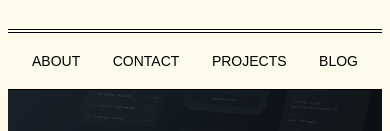
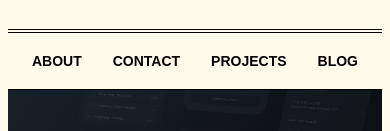
Before and after one commit to L-Lemes/portfolio, a Next.js app: page /projects in a window 390 px wide. Shown: the top 131 px of the page. Built offline with nearby package versions, Linux system fonts and the light colour scheme; a web font is replaced by a local one.

Commit message:
styles: added font-bold in Navbar

```diff
--- a/src/components/Navbar.tsx
+++ b/src/components/Navbar.tsx
@@ -6,16 +6,16 @@ export const Navbar = ({...props}: React.ComponentProps<"div">) => {
       <div className="relative border-y h-[3.625rem] border-black w-full before:absolute before:-top-[0.25rem] before:block before:w-full before:h-[1px] before:bg-black lg:before:-top-[0.375rem]">
         <ul className="flex justify-between px-6 pb-3 pt-[1.125rem] uppercase text-sm md:text-base md:px-10 xl:text-lg xl:px-12">
           <li>
-            <Link href="/about" className="lg:hover:drop-shadow-about lg:hover:text-[1.375rem] lg:hover:-translate-y-5 duration-200">about</Link>
+            <Link href="/about" className="font-bold lg:hover:drop-shadow-about lg:hover:text-[1.375rem] lg:hover:-translate-y-5 duration-200">about</Link>
           </li>
           <li>
-            <Link href="/contact" className="lg:hover:drop-shadow-contact lg:hover:text-[1.375rem] lg:hover:-translate-y-5 duration-200">contact</Link>
+            <Link href="/contact" className="font-bold lg:hover:drop-shadow-contact lg:hover:text-[1.375rem] lg:hover:-translate-y-5 duration-200">contact</Link>
           </li>
           <li>
-            <Link href="/projects" className="lg:hover:drop-shadow-projects lg:hover:text-[1.375rem] lg:hover:-translate-y-5 duration-200">projects</Link>
+            <Link href="/projects" className="font-bold lg:hover:drop-shadow-projects lg:hover:text-[1.375rem] lg:hover:-translate-y-5 duration-200">projects</Link>
           </li>
           <li>
-            <Link href="/blog" className="lg:hover:drop-shadow-blog lg:hover:text-[1.375rem] lg:hover:-translate-y-5 duration-200">blog</Link>
+            <Link href="/blog" className="font-bold lg:hover:drop-shadow-blog lg:hover:text-[1.375rem] lg:hover:-translate-y-5 duration-200">blog</Link>
           </li>
           <li className="hidden lg:inline">
             <Link href="/experience" className="lg:hover:drop-shadow-experience lg:hover:text-[1.375rem] lg:hover:-translate-y-5 duration-200">Experience</Link>
```
